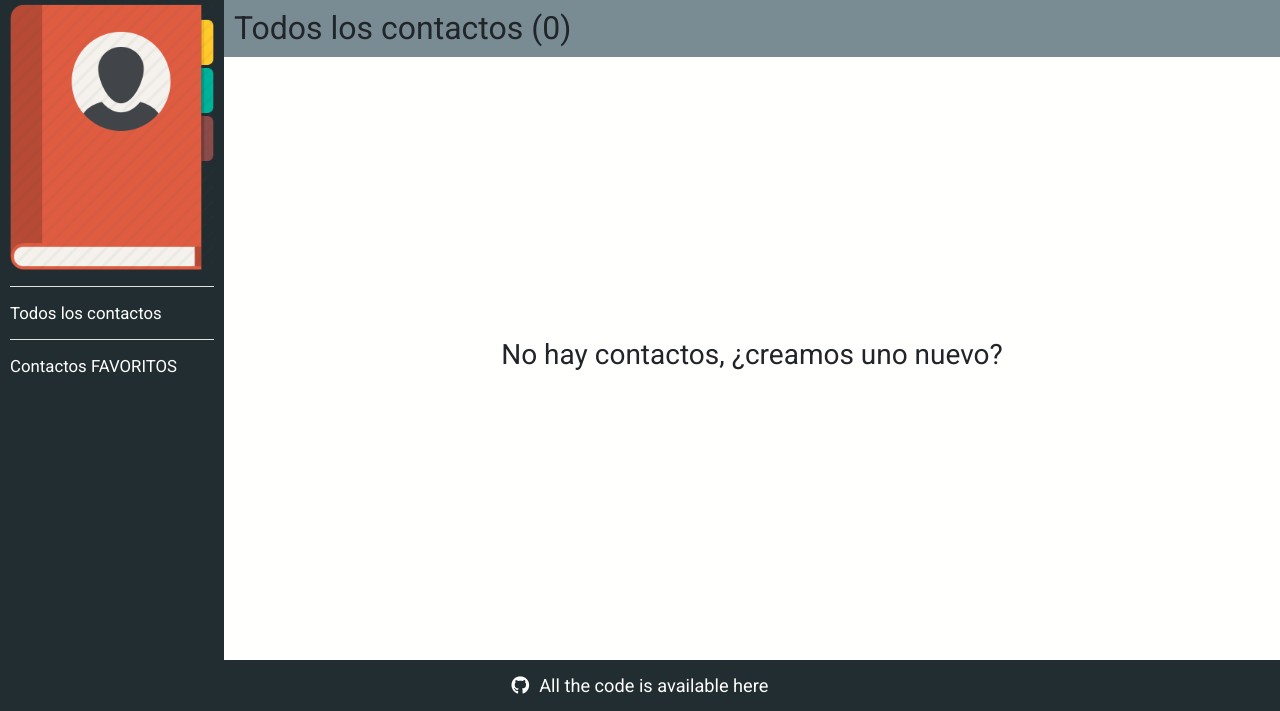
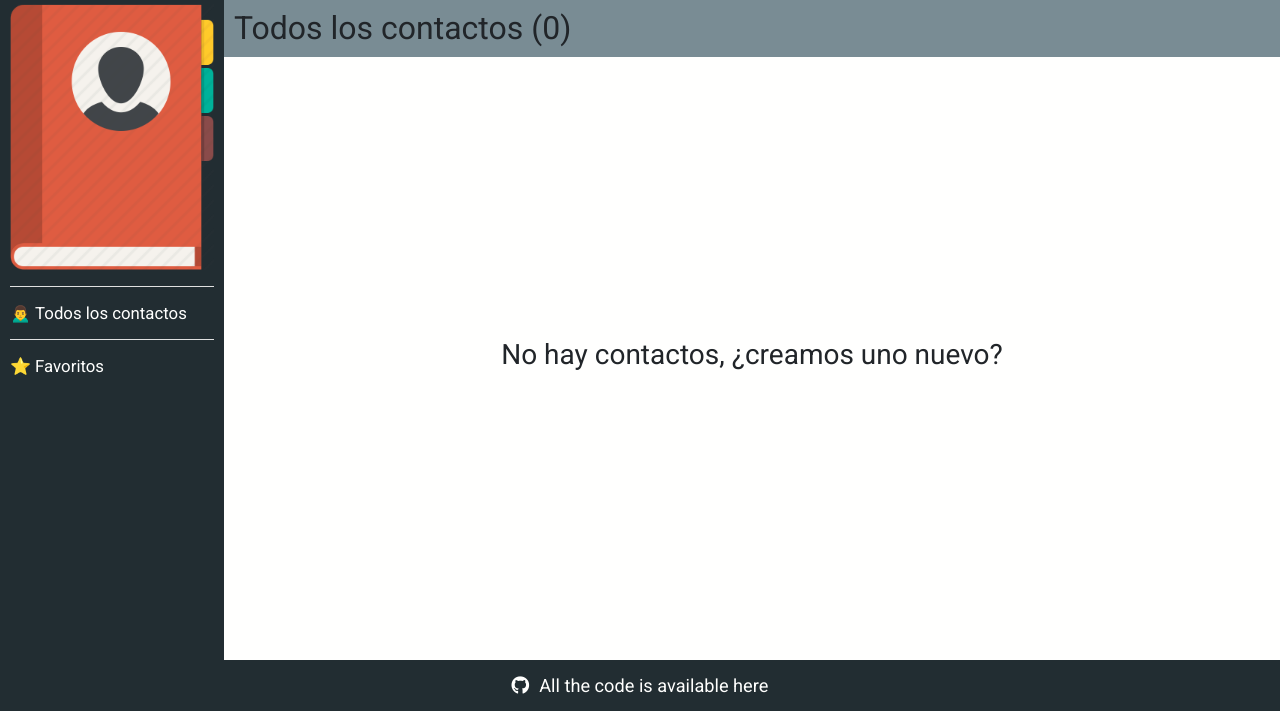
Before and after one commit to Santoxjon/BBK-Bootcamp-Proyecto-Modulo-02, a Node server app: page /contacts/ in a window 1280 px wide. Shown: the part 89-800 px from the top of the page. Run offline with Node 20, Linux system fonts and the light colour scheme; data that the repository does not hold is empty; some libraries are stand-ins or nearby versions.

Commit message:
Emojis added to aside links

```diff
--- a/views/layout.jade
+++ b/views/layout.jade
@@ -16,9 +16,9 @@ html
         aside
           img(src="/images/agendacover.png" alt="xd").aside-img
           hr
-          a(href="/").aside-link Todos los contactos
+          a(href="/").aside-link 🙍‍♂️&nbsp;Todos los contactos
           hr
-          a(href="/contacts/favs").aside-link Contactos FAVORITOS
+          a(href="/contacts/favs").aside-link ⭐&nbsp;Favoritos
         section
           block section
       footer
```
